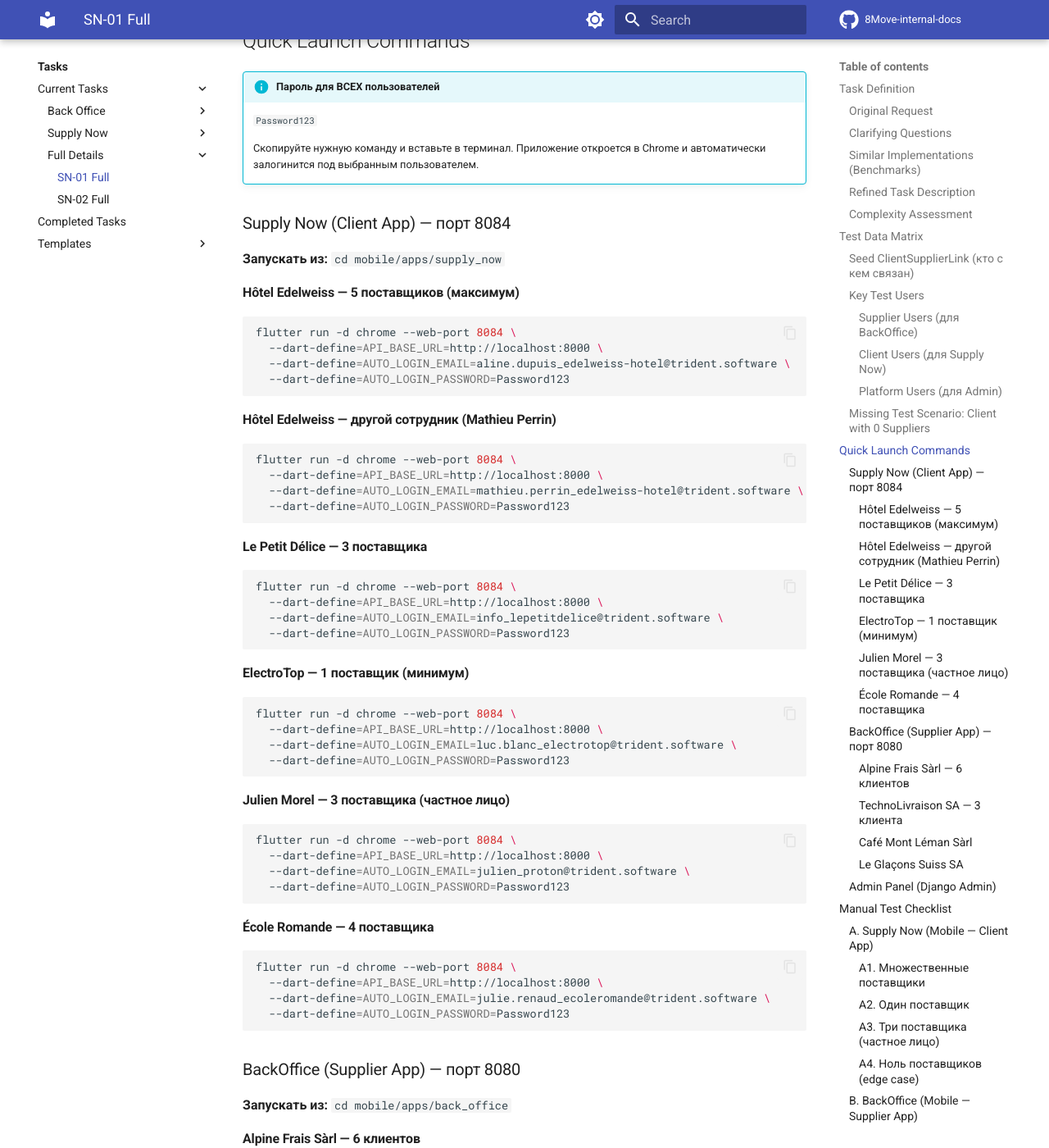
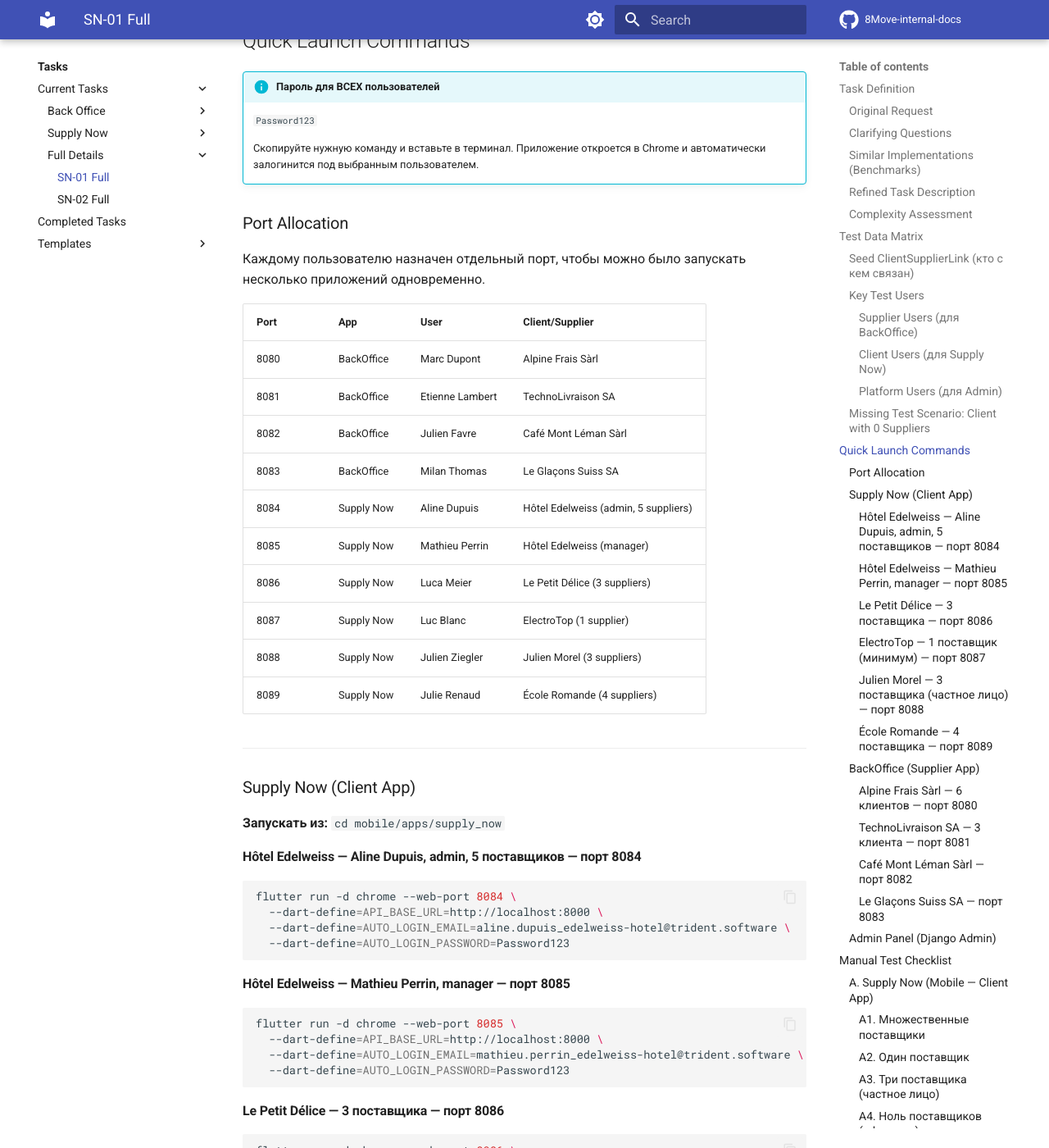
Before and after one commit to MaxShytov/8Move-internal-docs, an MkDocs documentation site: the page built from docs/tasks/current/details/BE-01-full.md, in a window 1280 px wide and 1400 px high, scrolled down 4338 px. Shown: the whole window at 82% size. Built offline with MkDocs 1.6.1 and Material for MkDocs 9.7.7, drawn with Linux system fonts in a browser that asks for light colours; comment, search, counter and statistics services are not loaded; some of the changed text lies outside the part shown.

Commit message:
docs: assign unique ports per user in quick launch commands
Co-Authored-By: Claude Opus 4.6 <noreply@anthropic.com>

````diff
--- a/docs/tasks/current/details/BE-01-full.md
+++ b/docs/tasks/current/details/BE-01-full.md
@@ -116,11 +116,30 @@
 
     Скопируйте нужную команду и вставьте в терминал. Приложение откроется в Chrome и автоматически залогинится под выбранным пользователем.
 
-### Supply Now (Client App) — порт 8084
+### Port Allocation
+
+Каждому пользователю назначен отдельный порт, чтобы можно было запускать несколько приложений одновременно.
+
+| Port | App | User | Client/Supplier |
+|------|-----|------|-----------------|
+| 8080 | BackOffice | Marc Dupont | Alpine Frais Sàrl |
+| 8081 | BackOffice | Etienne Lambert | TechnoLivraison SA |
+| 8082 | BackOffice | Julien Favre | Café Mont Léman Sàrl |
+| 8083 | BackOffice | Milan Thomas | Le Glaçons Suiss SA |
+| 8084 | Supply Now | Aline Dupuis | Hôtel Edelweiss (admin, 5 suppliers) |
+| 8085 | Supply Now | Mathieu Perrin | Hôtel Edelweiss (manager) |
+| 8086 | Supply Now | Luca Meier | Le Petit Délice (3 suppliers) |
+| 8087 | Supply Now | Luc Blanc | ElectroTop (1 supplier) |
+| 8088 | Supply Now | Julien Ziegler | Julien Morel (3 suppliers) |
+| 8089 | Supply Now | Julie Renaud | École Romande (4 suppliers) |
+
+---
+
+### Supply Now (Client App)
 
 **Запускать из:** `cd mobile/apps/supply_now`
 
-#### Hôtel Edelweiss — 5 поставщиков (максимум)
+#### Hôtel Edelweiss — Aline Dupuis, admin, 5 поставщиков — порт 8084
 ```bash
 flutter run -d chrome --web-port 8084 \
   --dart-define=API_BASE_URL=http://localhost:8000 \
@@ -128,51 +147,51 @@ flutter run -d chrome --web-port 8084 \
   --dart-define=AUTO_LOGIN_PASSWORD=Password123
 ```
 
-#### Hôtel Edelweiss — другой сотрудник (Mathieu Perrin)
+#### Hôtel Edelweiss — Mathieu Perrin, manager — порт 8085
 ```bash
-flutter run -d chrome --web-port 8084 \
+flutter run -d chrome --web-port 8085 \
   --dart-define=API_BASE_URL=http://localhost:8000 \
   --dart-define=AUTO_LOGIN_EMAIL=mathieu.perrin_edelweiss-hotel@trident.software \
   --dart-define=AUTO_LOGIN_PASSWORD=Password123
 ```
 
-#### Le Petit Délice — 3 поставщика
+#### Le Petit Délice — 3 поставщика — порт 8086
 ```bash
-flutter run -d chrome --web-port 8084 \
+flutter run -d chrome --web-port 8086 \
   --dart-define=API_BASE_URL=http://localhost:8000 \
   --dart-define=AUTO_LOGIN_EMAIL=info_lepetitdelice@trident.software \
   --dart-define=AUTO_LOGIN_PASSWORD=Password123
 ```
 
-#### ElectroTop — 1 поставщик (минимум)
+#### ElectroTop — 1 поставщик (минимум) — порт 8087
 ```bash
-flutter run -d chrome --web-port 8084 \
+flutter run -d chrome --web-port 8087 \
   --dart-define=API_BASE_URL=http://localhost:8000 \
   --dart-define=AUTO_LOGIN_EMAIL=luc.blanc_electrotop@trident.software \
   --dart-define=AUTO_LOGIN_PASSWORD=Password123
 ```
 
-#### Julien Morel — 3 поставщика (частное лицо)
+#### Julien Morel — 3 поставщика (частное лицо) — порт 8088
 ```bash
-flutter run -d chrome --web-port 8084 \
+flutter run -d chrome --web-port 8088 \
   --dart-define=API_BASE_URL=http://localhost:8000 \
   --dart-define=AUTO_LOGIN_EMAIL=julien_proton@trident.software \
   --dart-define=AUTO_LOGIN_PASSWORD=Password123
 ```
 
-#### École Romande — 4 поставщика
+#### École Romande — 4 поставщика — порт 8089
 ```bash
-flutter run -d chrome --web-port 8084 \
+flutter run -d chrome --web-port 8089 \
   --dart-define=API_BASE_URL=http://localhost:8000 \
   --dart-define=AUTO_LOGIN_EMAIL=julie.renaud_ecoleromande@trident.software \
   --dart-define=AUTO_LOGIN_PASSWORD=Password123
 ```
 
-### BackOffice (Supplier App) — порт 8080
+### BackOffice (Supplier App)
 
 **Запускать из:** `cd mobile/apps/back_office`
 
-#### Alpine Frais Sàrl — 6 клиентов
+#### Alpine Frais Sàrl — 6 клиентов — порт 8080
 ```bash
 flutter run -d chrome --web-port 8080 \
   --dart-define=API_BASE_URL=http://localhost:8000 \
@@ -180,25 +199,25 @@ flutter run -d chrome --web-port 8080 \
   --dart-define=AUTO_LOGIN_PASSWORD=Password123
 ```
 
-#### TechnoLivraison SA — 3 клиента
+#### TechnoLivraison SA — 3 клиента — порт 8081
 ```bash
-flutter run -d chrome --web-port 8080 \
+flutter run -d chrome --web-port 8081 \
   --dart-define=API_BASE_URL=http://localhost:8000 \
   --dart-define=AUTO_LOGIN_EMAIL=etienne.lambert_techno_livraison_sa@trident.software \
   --dart-define=AUTO_LOGIN_PASSWORD=Password123
 ```
 
-#### Café Mont Léman Sàrl
+#### Café Mont Léman Sàrl — порт 8082
 ```bash
-flutter run -d chrome --web-port 8080 \
+flutter run -d chrome --web-port 8082 \
   --dart-define=API_BASE_URL=http://localhost:8000 \
   --dart-define=AUTO_LOGIN_EMAIL=julien.favre_8move@trident.software \
   --dart-define=AUTO_LOGIN_PASSWORD=Password123
 ```
 
-#### Le Glaçons Suiss SA
+#### Le Glaçons Suiss SA — порт 8083
 ```bash
-flutter run -d chrome --web-port 8080 \
+flutter run -d chrome --web-port 8083 \
   --dart-define=API_BASE_URL=http://localhost:8000 \
   --dart-define=AUTO_LOGIN_EMAIL=milan@leglaconsuisse.ch \
   --dart-define=AUTO_LOGIN_PASSWORD=Password123
````
